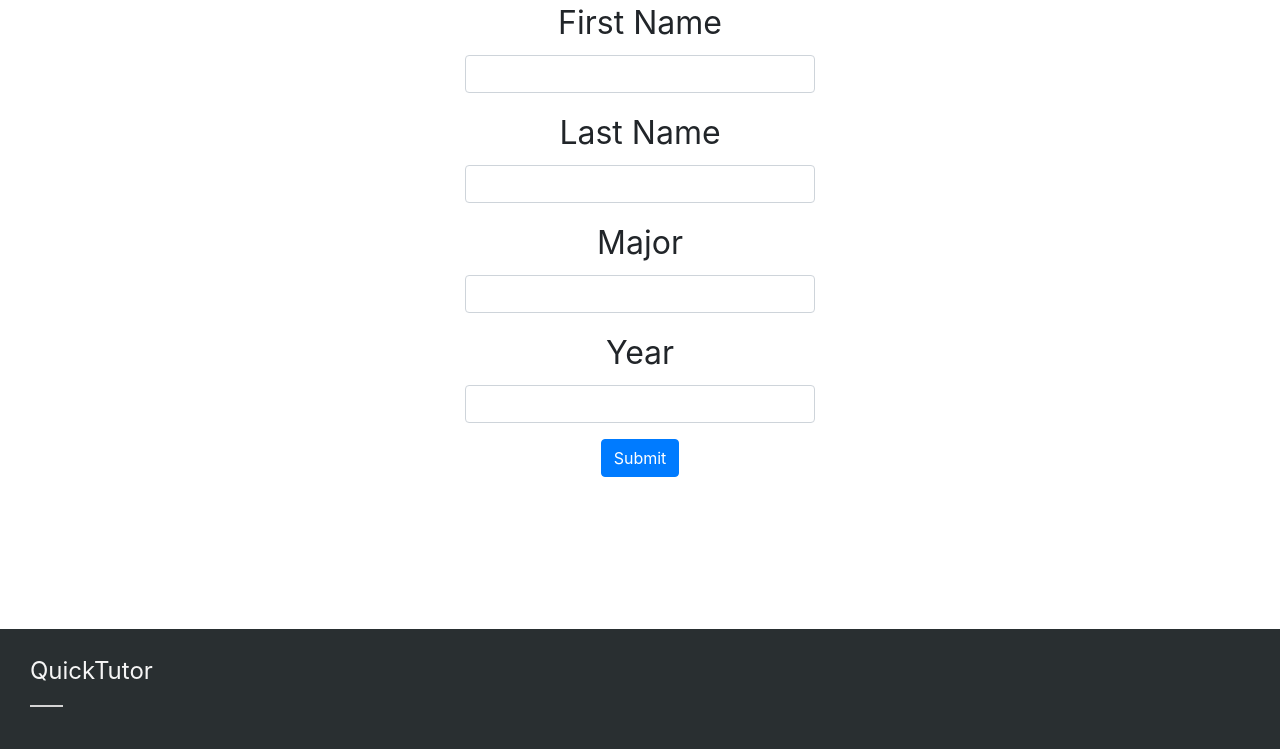
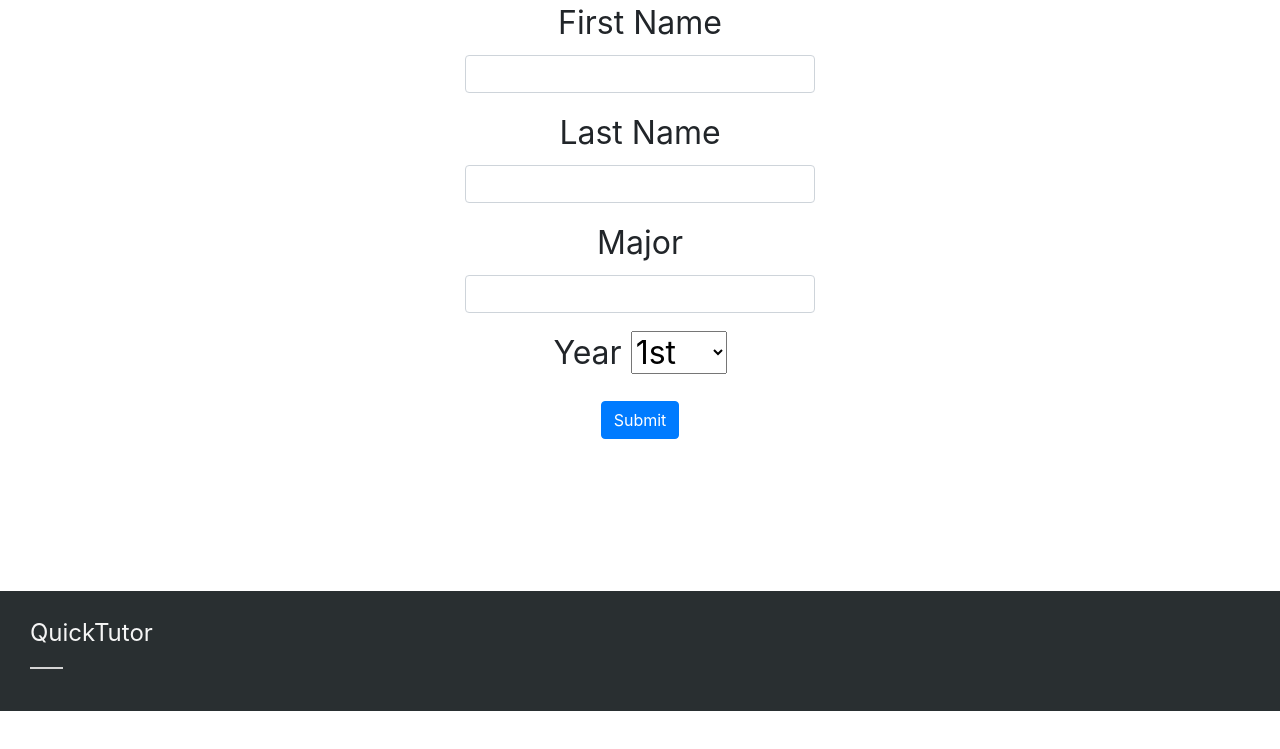
Before and after one commit to alexagomez/quick-tutor-project, a Django app: template QuickTutor/templates/QuickTutor/signupStudent.html in a window 1280 px wide. Shown: the part 325-1074 px from the top of the page. After the commit the page ends 1036 px from the top, so only its background shows below. Run offline with Django 3.2, Linux system fonts and the light colour scheme; the template is opened without the code that fills it, so the values that code supplies are empty; some libraries are stand-ins or nearby versions.

Commit message:
Changing from text to dropdown for year in sign up

```diff
--- a/QuickTutor/templates/QuickTutor/signupStudent.html
+++ b/QuickTutor/templates/QuickTutor/signupStudent.html
@@ -27,11 +27,18 @@
                     </div>
                     <div class="form-group">
                         <label for="exampleInputEmail1">Year</label>
-                        <input class="form-control" type="text" name="year" id="year">
+                        <select id="year">
+                            <option value="1st">1st</option>
+                            <option value="2nd">2nd</option>
+                            <option value="3rd">3rd</option>
+                            <option value="4th">4th</option>
+                            <option value="Grad">Grad</option>
+                        </select>
+                        <!-- <label for="exampleInputEmail1">Year</label> -->
+                        <!-- <input class="form-control" type="text" name="year" id="year"> -->
                     </div>
 
                     <input class="form-control" type="text" name="email" id="email" value="{{ email }}" style="display: none;">
-
                     <button type="submit" class="btn btn-primary">Submit</button>
                 </form>
             </div>
```
